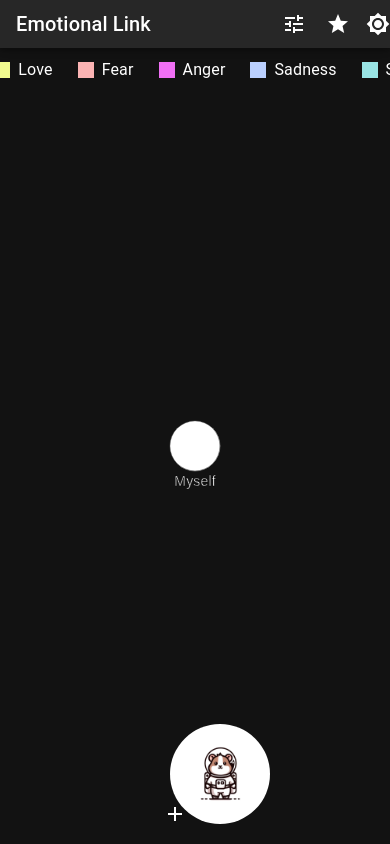
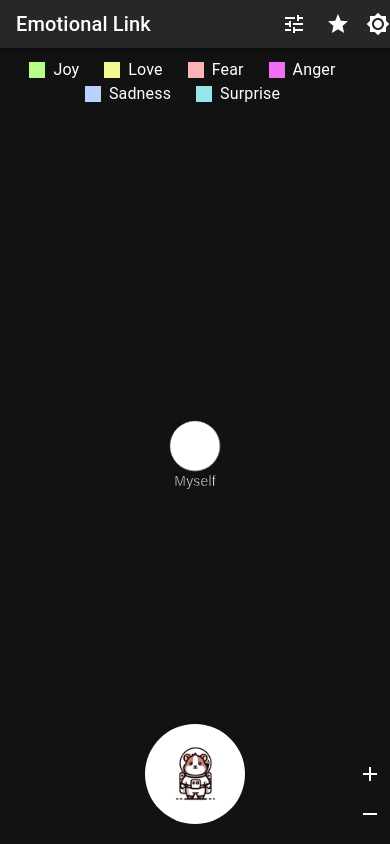
Before and after one commit to alfredo-baquedano/emotion-link, a React (Vite) app: page /#/ in a window 390 px wide. Built offline with nearby package versions, Linux system fonts and the light colour scheme.

Commit message:
fix responsite on mobile

```diff
--- a/src/components/ChartLegend.jsx
+++ b/src/components/ChartLegend.jsx
@@ -1,6 +1,11 @@
 const ChartLegend = ({ emotionList }) => (
   <div
-    style={{ display: 'flex', flexDirection: 'row', justifyContent: 'center' }}
+    style={{
+      display: 'flex',
+      flexDirection: 'row',
+      justifyContent: 'center',
+      flexWrap: 'wrap',
+    }}
   >
     {emotionList.map((emotion) => (
       <div
--- a/src/pages/EmotionalGraphPage/EmotionalChart.jsx
+++ b/src/pages/EmotionalGraphPage/EmotionalChart.jsx
@@ -2,7 +2,7 @@ import { useRef, useEffect, useState } from 'react';
 import * as d3 from 'd3';
 import ChartLegend from './../../components/ChartLegend';
 import emotionList from '../../contants/emotions.json';
-import { IconButton } from '@mui/material';
+import { IconButton, useMediaQuery, useTheme } from '@mui/material';
 import AddIcon from '@mui/icons-material/Add';
 import RemoveIcon from '@mui/icons-material/Remove';
 
@@ -18,6 +18,8 @@ const EmotionalChart = ({
   const ref = useRef();
   const refNodes = useRef();
   const refLinks = useRef();
+  const theme = useTheme();
+  const isMobile = useMediaQuery(theme.breakpoints.down('sm'), { noSsr: true });
 
   const width = document.documentElement.clientWidth;
   const height = document.documentElement.clientHeight - 48;
@@ -354,12 +356,12 @@ const EmotionalChart = ({
         <div
           style={{
             position: 'absolute',
-            left: 0,
-            right: 0,
+            right: isMobile ? 20 : '50%',
+            zIndex: 100,
+            transform: 'translate(50%, 0)',
+            display: 'flex',
+            flexDirection: isMobile ? 'column' : 'row',
             bottom: 10,
-            zIndex: 1000,
-            margin: 'auto',
-            textAlign: 'center',
           }}
         >
           <IconButton aria-label='Zoom in' onClick={() => setZoom(zoom + 5)}>
--- a/src/pages/EmotionalGraphPage/VirtualPet.jsx
+++ b/src/pages/EmotionalGraphPage/VirtualPet.jsx
@@ -1,5 +1,7 @@
 import { useState, useEffect } from 'react';
 import { Tooltip, Avatar, Box } from '@mui/material';
+import { useTheme } from '@mui/material/styles';
+import useMediaQuery from '@mui/material/useMediaQuery';
 
 const adviceList = [
   'Remember to take deep breaths when you feel overwhelmed.',
@@ -17,6 +19,8 @@ const adviceList = [
 const VirtualPet = ({ petImage }) => {
   const [advice, setAdvice] = useState('');
   const zIndex = 1250;
+  const theme = useTheme();
+  const isMobile = useMediaQuery(theme.breakpoints.down('sm'), { noSsr: true });
 
   useEffect(() => {
     const intervalId = setInterval(() => {
@@ -35,7 +39,16 @@ const VirtualPet = ({ petImage }) => {
   };
 
   return (
-    <Box sx={{ position: 'fixed', right: 120, bottom: 20, zIndex }}>
+    <>
+      <Box
+        sx={{
+          position: 'fixed',
+          right: isMobile ? '50%' : 100,
+          transform: 'translate(50%, 0)',
+          bottom: 20,
+          zIndex,
+        }}
+      >
         <Tooltip
           title={
             <Box
@@ -90,6 +103,15 @@ const VirtualPet = ({ petImage }) => {
           />
         </Tooltip>
       </Box>
+      <Box
+        sx={{
+          position: 'fixed',
+          right: 0,
+          bottom: 20,
+          zIndex,
+        }}
+      ></Box>
+    </>
   );
 };
 
```
Lines whose indentation alone changed are shown as unchanged.
